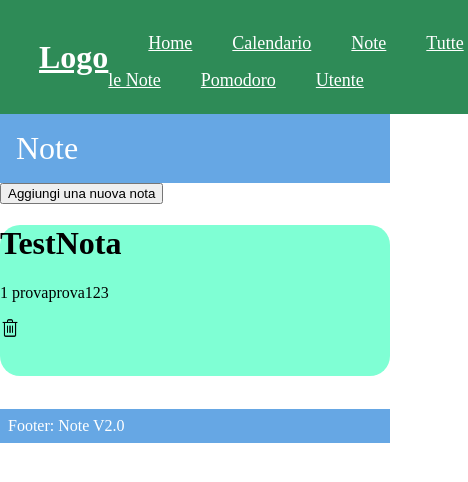
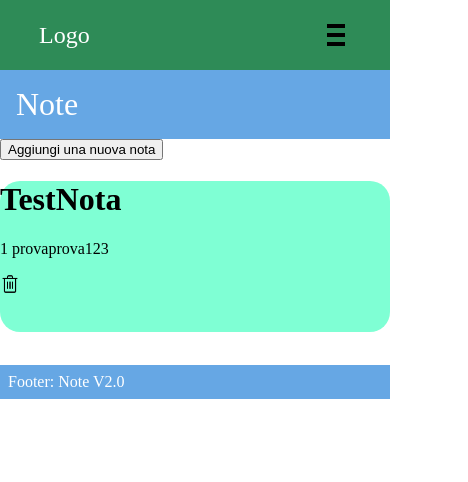
Before and after one commit to DrHouse-Cs-Edition/KekWeb, a React (Create React App) app in the folder app/client/: page /noteNavigation in a window 390 px wide. Shown: the top 482 px of the page, 468 px wide, since content can reach past the window. Built offline with nearby package versions, Linux system fonts and the light colour scheme.

Commit message:
cambiato stile navbar

```diff
--- a/app/client/src/components/Navbar.jsx
+++ b/app/client/src/components/Navbar.jsx
@@ -1,17 +1,31 @@
-import React from "react";
+import React, { useState } from "react";
 import { Link } from "react-router-dom";
-import Style from "./Navbar.module.css";
+import Style from "./Navbar.module.css"; // Assuming your CSS module for styles
+
 
 function Navbar() {
+  const [isMenuOpen, setIsMenuOpen] = useState(false);
+
+  const toggleMenu = () => {
+    setIsMenuOpen(!isMenuOpen);
+  };
+
   return (
     <header className={Style.header}>
       <Link to="/" className={Style.logo}>Logo</Link>
 
-      <nav className={Style.navbar}>
+      <button className={Style.hamburger} onClick={toggleMenu}>
+        {/* Hamburger icon: simple lines */}
+        <span className={isMenuOpen ? Style.hamburgerLineOpen : Style.hamburgerLine}></span>
+        <span className={isMenuOpen ? Style.hamburgerLineOpen : Style.hamburgerLine}></span>
+        <span className={isMenuOpen ? Style.hamburgerLineOpen : Style.hamburgerLine}></span>
+      </button>
+
+      <nav className={`${Style.navbar} ${isMenuOpen ? Style.navbarActive : ""}`}>
         <Link to="/home" className="nav-link">Home</Link>
         <Link to="/calendario" className="nav-link">Calendario</Link>
         <Link to="/note" className="nav-link">Note</Link>
-        <Link to="/note_navigation" className="nav-link">Tutte le Note</Link>
+        <Link to="/noteNavigation" className="nav-link">Tutte le Note</Link>
         <Link to="/pomodoro" className="nav-link">Pomodoro</Link>
         <Link to="/utente" className="nav-link">Utente</Link>
       </nav>
--- a/app/client/src/components/Navbar.module.css
+++ b/app/client/src/components/Navbar.module.css
@@ -1,24 +1,71 @@
+/* Navbar.module.css */
 .header {
-        width: 100%;
+    display: flex;
+    justify-content: space-between;
+    align-items: center;
     padding: 20px 10%;
     background: seagreen;
-        display: flex;
-        justify-content: space-evenly;
-        align-items: center;
-        z-index: 100;
   }
 
   .logo {
-        font-size: 32px;
+    font-size: 1.5rem;
+    text-decoration: none;
     color: white;
-        font-weight: 700;
   }
 
-    .navbar a {
+  .navbar {
+    display: flex;
+    gap: 15px;
+  }
+
+  .hamburger {
+    display: none;
+    flex-direction: column;
+    justify-content: space-around;
+    width: 30px;
+    height: 30px;
+    background: none;
+    border: none;
+    cursor: pointer;
+  }
+
+  .hamburgerLine, .hamburgerLineOpen {
+    width: 100%;
+    height: 4px;
+    background-color: black;
+    transition: all 0.3s;
+  }
+
+  .hamburgerLineOpen {
+    background-color: red; /* Change color when active */
+  }
+
+  /* Hide the navbar links for small screens and show the hamburger */
+  @media (max-width: 1024px) {
+    .navbar {
+      display: none;
+      color: white;
+      flex-direction: column;
       position: relative;
+      top: 60px;
+      left: 0;
+      width: 100%;
+      padding: 10px 0;
       font-size: 18px;
-        color: white;
       font-weight: 500;
       margin-left: 40px;
+    }
+    .navbarActive {
+      display: flex; /* Show the navbar when toggled */
+    }
 
+    .hamburger {
+      display: flex;
     }
+
+    .nav-link {
+      padding: 10px 20px;
+      text-align: center;
+      width: 100%;
+    }
+  }
--- a/app/client/src/pages/Utente.jsx
+++ b/app/client/src/pages/Utente.jsx
@@ -0,0 +1,9 @@
+import React from 'react';
+import Login from '../components/login/login.jsx'
+function Utente(){
+    return(
+        <Login/>
+    )
+}
+
+export default Utente;
```
Lines whose indentation alone changed are shown as unchanged.
